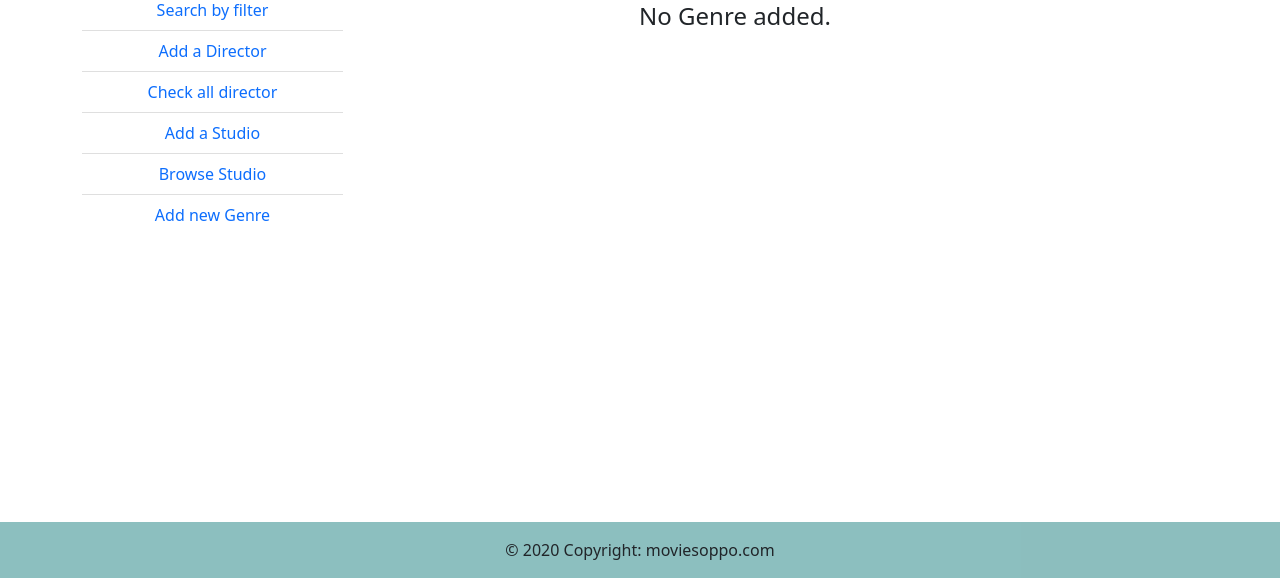
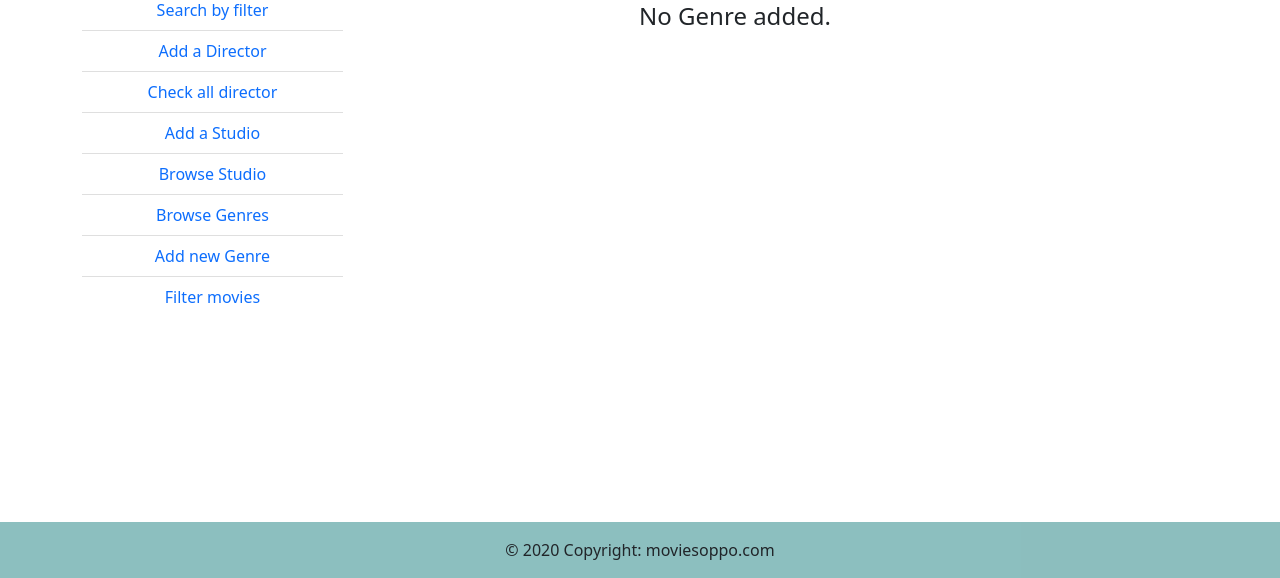
Before and after one commit to vikas1412/movies-demo, a Django app: page /movies/genre/all/ in a window 1280 px wide. Shown: the part 222-800 px from the top of the page. Run offline with Django 3.2, Linux system fonts and the light colour scheme; data that the repository does not hold is empty.

Commit message:
Add new Links to genre list

```diff
--- a/templates/base.html
+++ b/templates/base.html
@@ -78,7 +78,9 @@
                 <li class="list-group-item text-center"><a href="{% url 'directors' %}"> Check all director</a></li>
                 <li class="list-group-item text-center"><a href="{% url 'new-studio' %}"> Add a Studio</a></li>
                 <li class="list-group-item text-center"><a href="{% url 'studios' %}"> Browse Studio</a></li>
+                <li class="list-group-item text-center"><a href="{% url 'genres' %}"> Browse Genres</a></li>
                 <li class="list-group-item text-center"><a href="{% url 'new-genre' %}"> Add new Genre</a></li>
+                <li class="list-group-item text-center"><a href="{% url 'filter' %}"> Filter movies</a></li>
             </ul>
         </div>
 
--- a/templates/movie/index.html
+++ b/templates/movie/index.html
@@ -8,7 +8,7 @@
             <div class="card">
                 <div class="card-body">
                     <h5 class="card-title">Browse genres</h5>
-                    <a href="#" class="btn-sm btn btn-primary">Genre Lists</a>
+                    <a href="{% url 'genres' %}" class="btn-sm btn btn-primary">Genre Lists</a>
                 </div>
             </div>
         </div>
```
